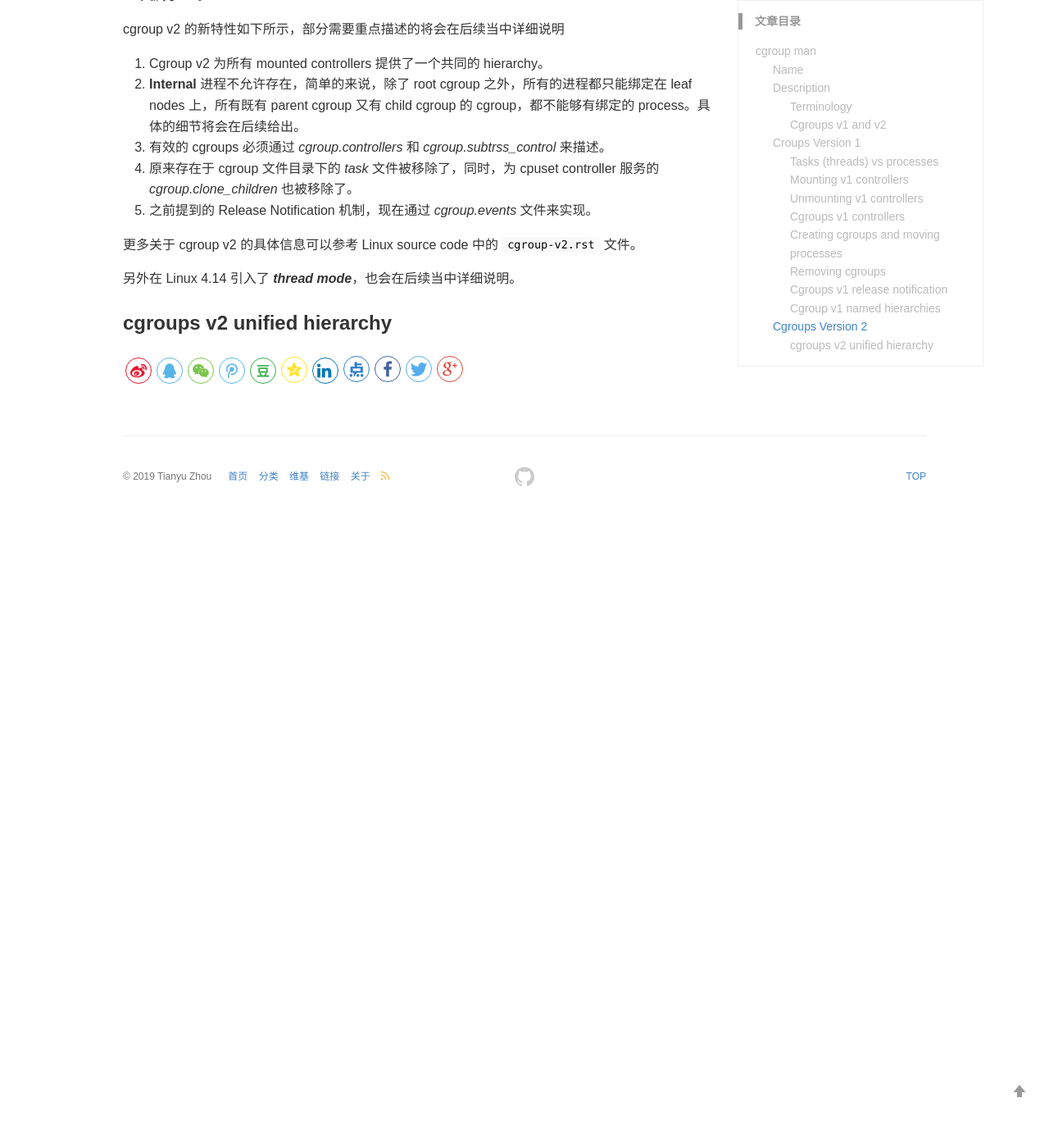
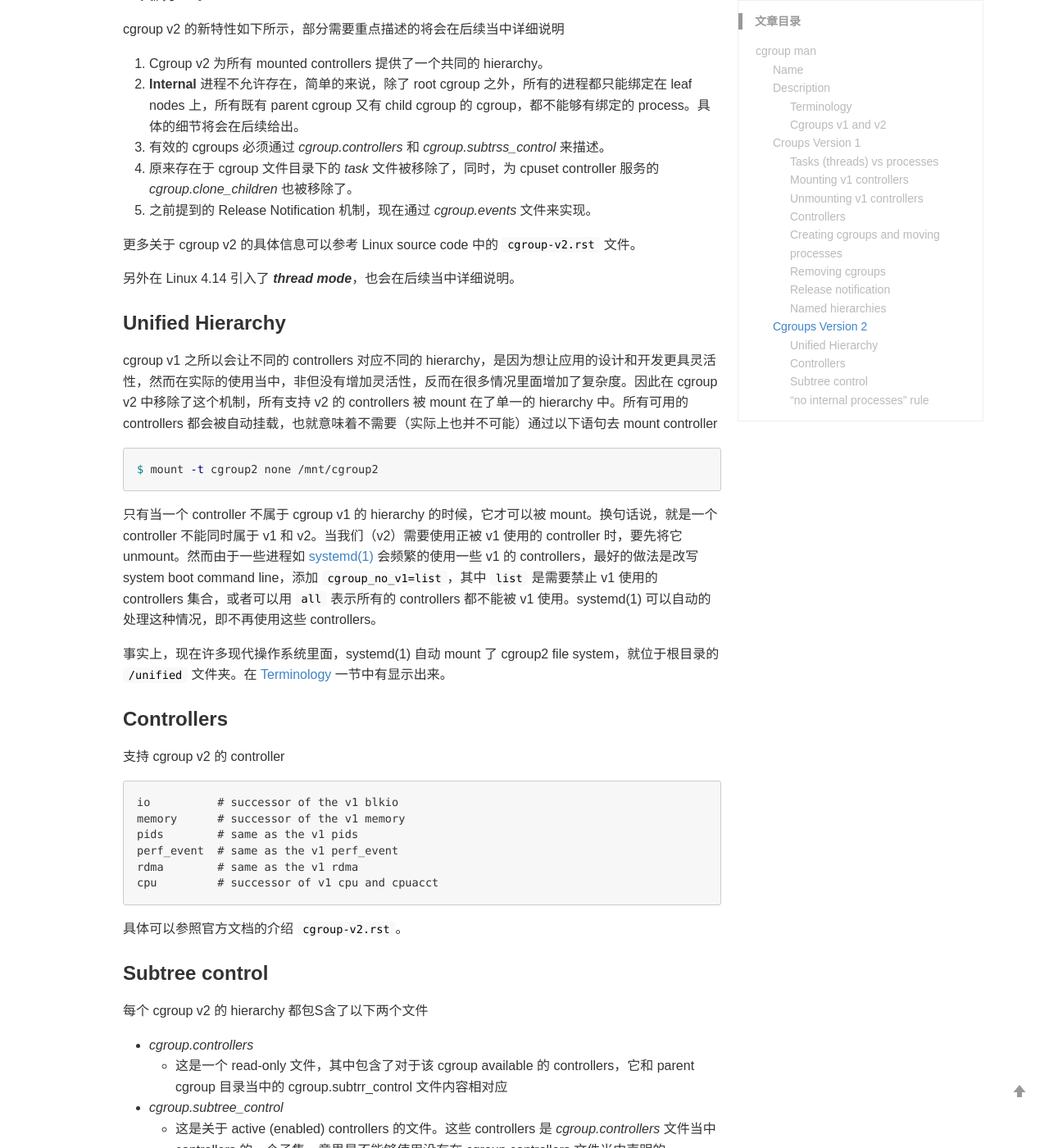
Before and after one commit to WYWAshley/WYWAshley.github.io, a Jekyll site: the page built from _posts/2019-10-28-cgroups-usage.md, in a window 1280 px wide and 1400 px high, scrolled down 7311 px. Shown: the whole window at 82% size. Built offline with Jekyll 4.4.1, drawn with Linux system fonts in a browser that asks for light colours; comment, search, counter and statistics services are not loaded; before the commit the page ends 7941 px from its top, so only the background shows below that; some of the changed text lies outside the part shown.

Commit message:
Update 2019-10-28-cgroups-usage.md

````diff
--- a/_posts/2019-10-28-cgroups-usage.md
+++ b/_posts/2019-10-28-cgroups-usage.md
@@ -190,7 +190,7 @@ $ unmount /sys/fs/cgroup/pids
 
 
 
-### Cgroups v1 controllers
+### Controllers
 
 每一个 cgroup v1 当中的 controller 在使用之前必须在 build kernel 的时候显式的设定 configuration option（后续列出），并且在这之上必须要设定 `CONFIG_CGROUPS` 参数。
 
@@ -258,7 +258,7 @@ $ echo $$ > /sys/fs/cgroup/cpu/croup.procs
 
 
 
-### Cgroups v1 release notification
+### Release notification
 
 在 cgroup 层次目录下面有两个文件是用来处理当某个 cgroup 为 empty 时的情况。当一个 cgroup 没有 child cgroup 且没有 member processes 的时候，它就成为了一个 empty cgroup。
 
@@ -302,4 +302,50 @@ cgroup v2 的新特性如下所示，部分需要重点描述的将会在后续
 
 另外在 Linux 4.14 引入了 ***thread mode***，也会在后续当中详细说明。
 
-### cgroups v2 unified hierarchy
+### Unified Hierarchy
+
+cgroup v1 之所以会让不同的 controllers 对应不同的 hierarchy，是因为想让应用的设计和开发更具灵活性，然而在实际的使用当中，非但没有增加灵活性，反而在很多情况里面增加了复杂度。因此在 cgroup v2 中移除了这个机制，所有支持 v2 的 controllers 被 mount 在了单一的 hierarchy 中。所有可用的 controllers 都会被自动挂载，也就意味着不需要（实际上也并不可能）通过以下语句去 mount controller
+
+```shell
+$ mount -t cgroup2 none /mnt/cgroup2
+```
+
+只有当一个 controller 不属于 cgroup v1 的 hierarchy 的时候，它才可以被 mount。换句话说，就是一个 controller 不能同时属于 v1 和 v2。当我们（v2）需要使用正被 v1 使用的 controller 时，要先将它 unmount。然而由于一些进程如 [systemd(1)](http://man7.org/linux/man-pages/man1/systemd.1.htmlhttp://man7.org/linux/man-pages/man1/systemd.1.html) 会频繁的使用一些 v1 的 controllers，最好的做法是改写 system boot command line，添加 `cgroup_no_v1=list`，其中 `list` 是需要禁止 v1 使用的 controllers 集合，或者可以用 `all` 表示所有的 controllers 都不能被 v1 使用。systemd(1) 可以自动的处理这种情况，即不再使用这些 controllers。
+
+事实上，现在许多现代操作系统里面，systemd(1) 自动 mount 了 cgroup2 file system，就位于根目录的 `/unified` 文件夹。在 [Terminology](#Terminology) 一节中有显示出来。
+
+### Controllers
+
+支持 cgroup v2 的 controller
+
+```
+io          # successor of the v1 blkio
+memory      # successor of the v1 memory
+pids        # same as the v1 pids
+perf_event  # same as the v1 perf_event
+rdma        # same as the v1 rdma
+cpu         # successor of v1 cpu and cpuacct
+```
+
+具体可以参照官方文档的介绍 [`cgroup-v2.rst`]( https://elixir.bootlin.com/linux/latest/source/Documentation/admin-guide/cgroup-v2.rst )。
+
+
+
+### Subtree control
+
+每个 cgroup v2 的 hierarchy 都包S含了以下两个文件
+
+* *cgroup.controllers*
+  * 这是一个 read-only 文件，其中包含了对于该 cgroup available 的 controllers，它和 parent cgroup 目录当中的 cgroup.subtrr_control 文件内容相对应
+* *cgroup.subtree_control*
+  * 这是关于 active (enabled) controllers 的文件。这些 controllers 是 *cgroup.controllers* 文件当中 controllers 的一个子集，意思是不能够使用没有在 cgroup.controllers 文件当中声明的 controller。可以通过向文件写入 `+` 或 `-` 后面接上 controller 名字来 enable 或者 disable 特定的 controller，如下例子所示
+    * `$ echo '+pids -memory' > x/y/cgroup.subtrr_control`
+  * 如果想要 enable 的 controller 不在 *cgroup.controllers* 文件当中，那么在写入的时候会报错
+
+因为所有在 *cgroup.subtree_control* 文件当中列出的 controllers 都是 *cgroup.controllers* 的子集，所以一旦一个 controller 在某个 cgroup 当中被禁用，那么在它的后续 subtree 当中是没有办法重新启用的。
+
+在 *cgroup.subtree_control* 文件中列出的 controller 将会在 child cgroup 当中使用，所以在一旦 controller 被添加到  *cgroup.subtree_control* 文件中，child cgroup 目录将会自动添加 controller 对应的 interface 文件，比如 *pids.max* 等。这些文件可以被 child cgroup 用来做特定的资源限制。
+
+
+
+### "no internal processes" rule
````
Also changed, not shown: other parts of _posts/2019-10-28-cgroups-usage.md (+1 -1 lines).
